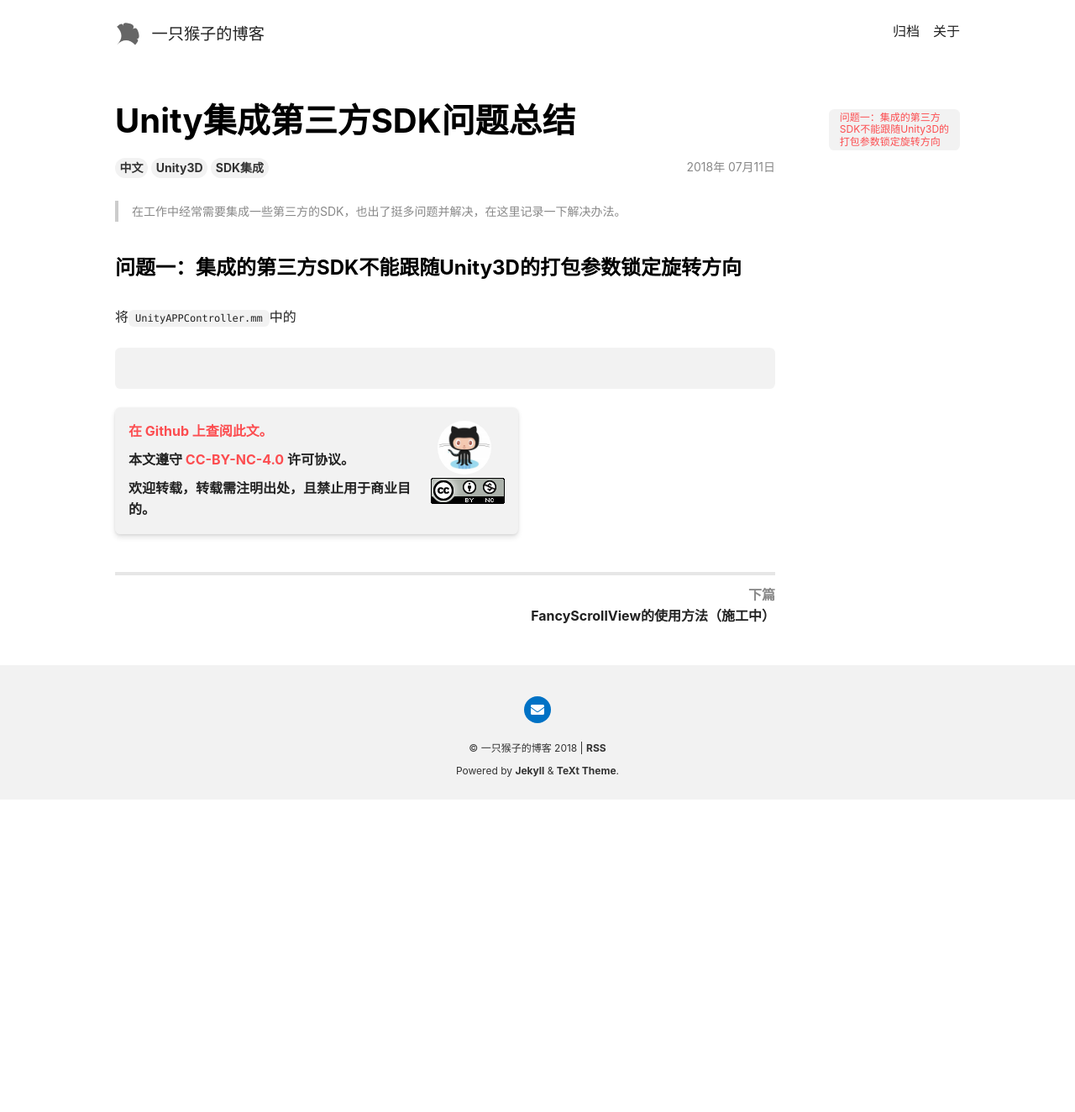
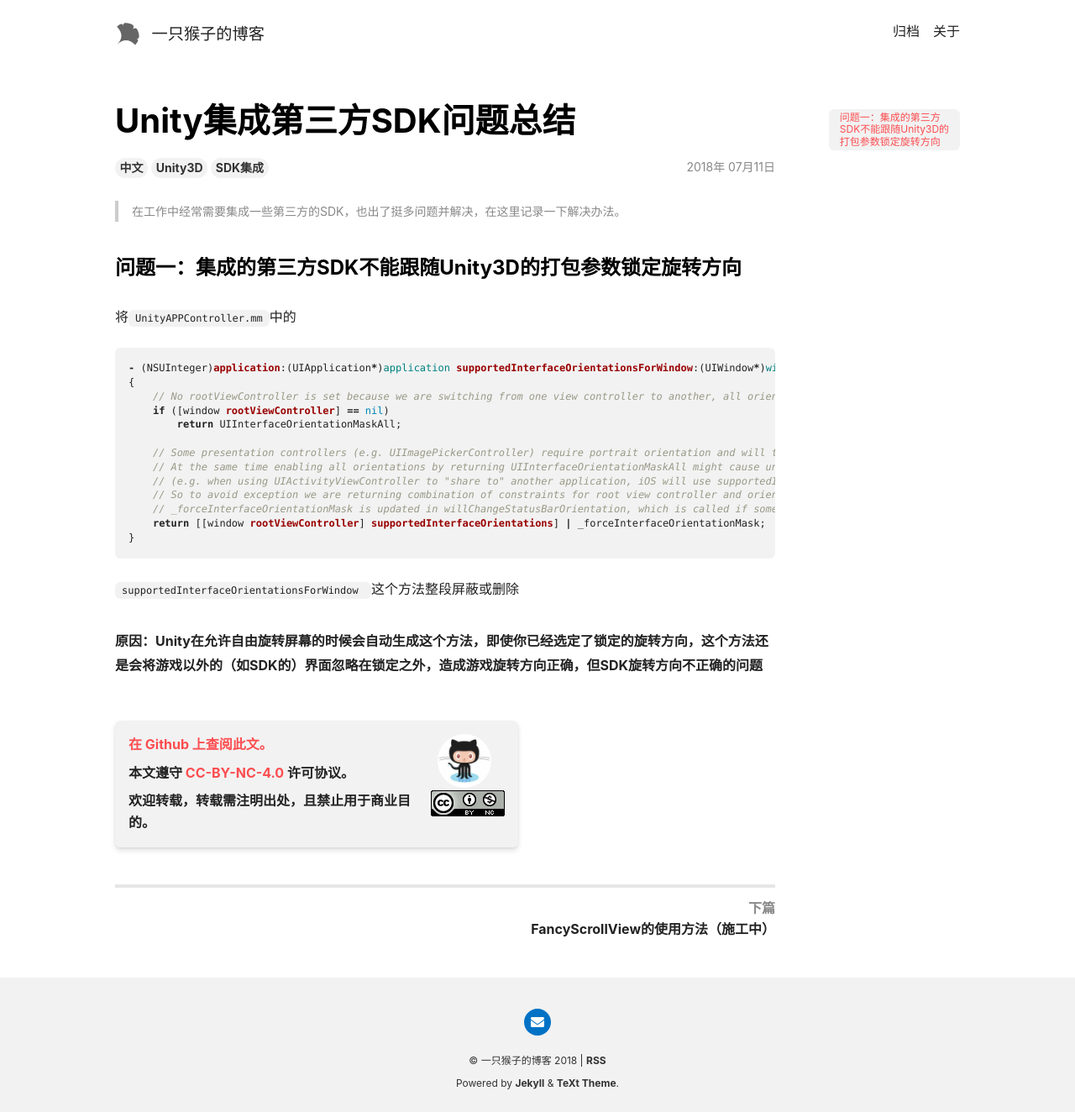
Before and after one commit to smjCoder/smjCoder.github.io, a Jekyll site: the page built from _posts/2018-07-11-Unity集成第三方带界面SDK问题总结.md, in a window 1280 px wide. Shown: the whole page at 84% size. Built offline with Jekyll 4.4.1, drawn with Linux system fonts in a browser that asks for light colours; nearby versions of some CDN libraries; comment, search, counter and statistics services are not loaded; before the commit the page ends 952 px from its top, so only the background shows below that.

Commit message:
更新博客

````diff
--- a/_posts/2018-07-11-Unity集成第三方带界面SDK问题总结.md
+++ b/_posts/2018-07-11-Unity集成第三方带界面SDK问题总结.md
@@ -18,5 +18,21 @@ date: 2018-07-11 17:52:00
 将`UnityAPPController.mm`中的
 
 ```objective-c
+- (NSUInteger)application:(UIApplication*)application supportedInterfaceOrientationsForWindow:(UIWindow*)window
+{
+    // No rootViewController is set because we are switching from one view controller to another, all orientations should be enabled
+    if ([window rootViewController] == nil)
+        return UIInterfaceOrientationMaskAll;
 
+    // Some presentation controllers (e.g. UIImagePickerController) require portrait orientation and will throw exception if it is not supported.
+    // At the same time enabling all orientations by returning UIInterfaceOrientationMaskAll might cause unwanted orientation change
+    // (e.g. when using UIActivityViewController to "share to" another application, iOS will use supportedInterfaceOrientations to possibly reorient).
+    // So to avoid exception we are returning combination of constraints for root view controller and orientation requested by iOS.
+    // _forceInterfaceOrientationMask is updated in willChangeStatusBarOrientation, which is called if some presentation controller insists on orientation change.
+    return [[window rootViewController] supportedInterfaceOrientations] | _forceInterfaceOrientationMask;
+}
 ```
+
+`supportedInterfaceOrientationsForWindow `这个方法整段屏蔽或删除
+
+##### 原因：Unity在允许自由旋转屏幕的时候会自动生成这个方法，即使你已经选定了锁定的旋转方向，这个方法还是会将游戏以外的（如SDK的）界面忽略在锁定之外，造成游戏旋转方向正确，但SDK旋转方向不正确的问题
````
